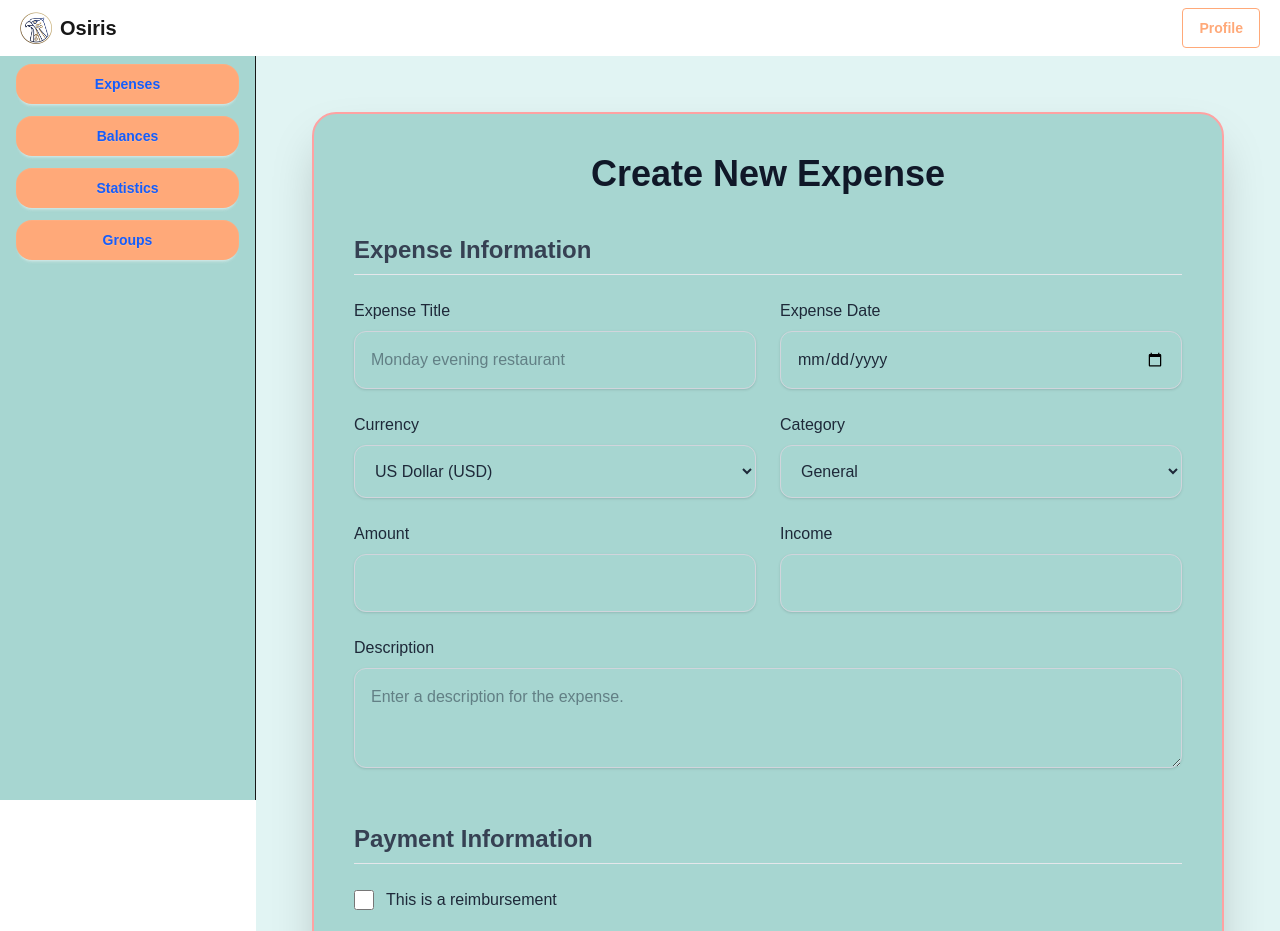
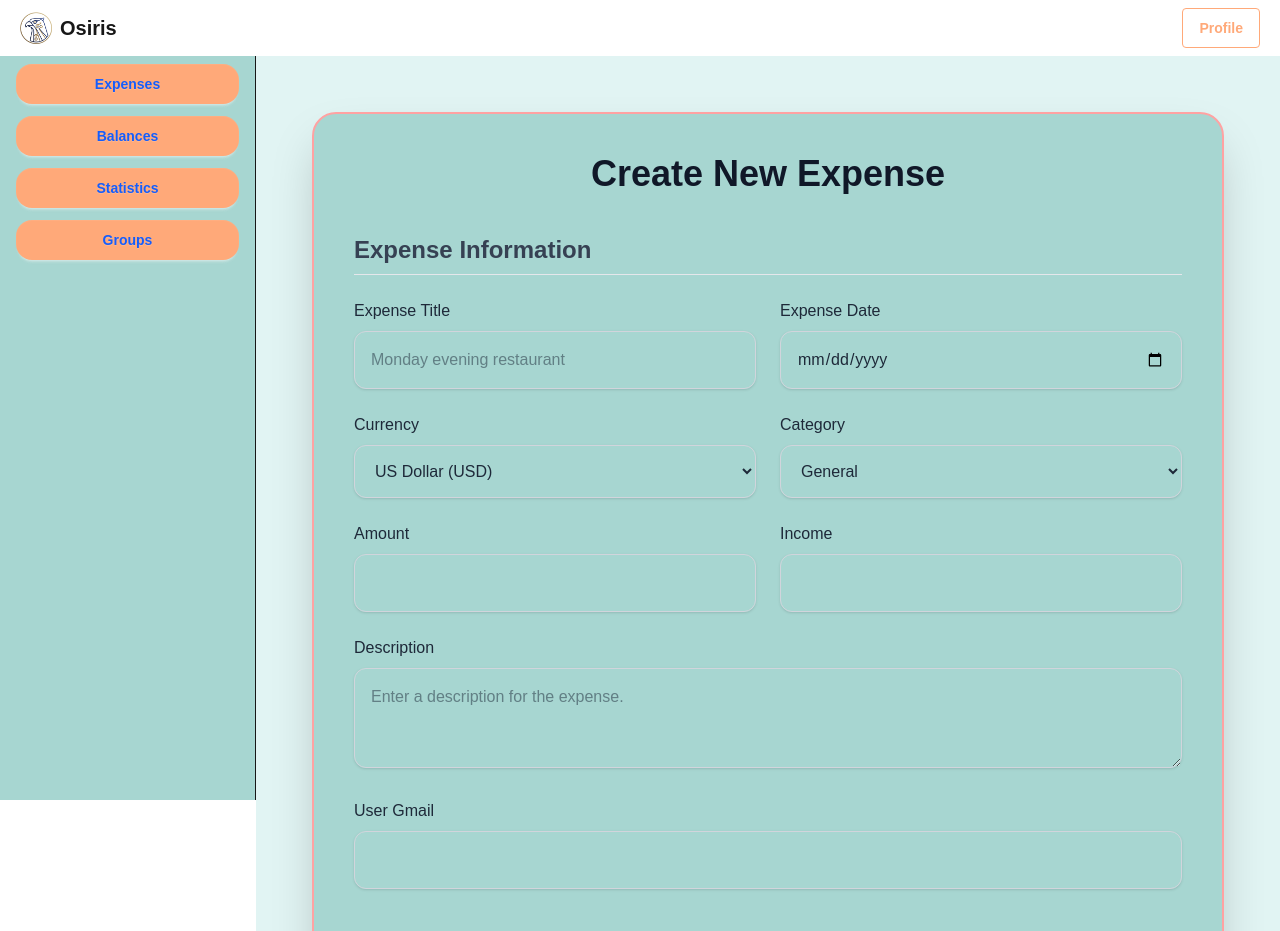
Before and after one commit to mdsheikhmohaimenulislam/Osiris, a Next.js app: page /dashboard/expenses/create in a window 1280 px wide. Shown: the top 931 px of the page. Built offline with nearby package versions, Linux system fonts and the light colour scheme; no server answers.

Commit message:
user email fild showing from page

```diff
--- a/src/app/api/auth/route.ts
+++ b/src/app/api/auth/route.ts
@@ -1,6 +1,9 @@
 import dbConnect, { collectionNameObj } from "@/lib/dbConnect";
+import { getServerSession } from "next-auth";
 import { NextResponse } from "next/server";
+import { authOption } from "./[...nextauth]/route";
 
+// expenseCollection
 export const POST = async (req: Request) => {
   try {
     const body = await req.json();
@@ -35,3 +38,17 @@ export const POST = async (req: Request) => {
     );
   }
 };
+
+export const GET = async (req: Request) => {
+  const session = await getServerSession(authOption);
+
+  if (!session || Object.keys(session).length === 0) {
+    return NextResponse.json(
+      { success: false, message: "Request body is empty" },
+      { status: 400 }
+    );
+  }
+  console.log("usr1 data",session);
+
+  return NextResponse.json({});
+};
--- a/src/app/dashboard/components/AddFrom/page.tsx
+++ b/src/app/dashboard/components/AddFrom/page.tsx
@@ -1,7 +1,12 @@
+import { Session } from "next-auth";
 import { FormEvent } from "react";
 
+interface AddFromProps {
+  handleFromSubmit: (e: FormEvent<HTMLFormElement>) => void;
+  session: Session | null;
+}
 
-export default function AddFrom({handleFromSubmit}:{handleFromSubmit: (e: FormEvent<HTMLFormElement>) => void}) {
+export default function AddFrom({ handleFromSubmit, session }: AddFromProps) {
   return (
     <div className=" m-10  p-10 bg-secondary rounded-3xl shadow-2xl border-2 border-red-300 text-gray-800">
       <h1 className="text-4xl font-bold mb-10 text-center text-gray-900">
@@ -87,6 +92,16 @@ export default function AddFrom({handleFromSubmit}:{handleFromSubmit: (e: FormEv
               className="w-full p-4 border border-gray-300 rounded-xl shadow-sm focus:ring-2 focus:ring-blue-400 focus:border-transparent transition min-h-[100px]"
             />
           </div>
+          <div>
+            <label className="block font-medium mb-2">User Gmail</label>
+            <input
+              type="email"
+              name="email"
+              defaultValue={session?.user?.email ?? ""}
+              readOnly
+              className="w-full p-4 border border-gray-300 rounded-xl shadow-sm transition"
+            />
+          </div>
         </section>
 
         {/* Payment Info */}
@@ -108,7 +123,6 @@ export default function AddFrom({handleFromSubmit}:{handleFromSubmit: (e: FormEv
             <div>
               <label className="block font-medium mb-2">Paid By</label>
               <div>
-
                 <input
                   type="text"
                   name="PaidBy"
@@ -164,7 +178,6 @@ export default function AddFrom({handleFromSubmit}:{handleFromSubmit: (e: FormEv
           </h2>
 
           <div>
-
             <input
               type="text"
               name="Participants"
--- a/src/app/dashboard/expenses/create/page.tsx
+++ b/src/app/dashboard/expenses/create/page.tsx
@@ -4,10 +4,13 @@ import DashboardLayout from "@/components/DashboardLayout";
 import AddFrom from "../../components/AddFrom/page";
 import { FormEvent } from "react";
 import toast from "react-hot-toast";
+import { useSession } from "next-auth/react";
 
 export default function CreateExpensePage() {
+  const { data: session } = useSession();
   const handleFromSubmit = async (e: FormEvent<HTMLFormElement>) => {
     e.preventDefault();
+
 
     const form = e.target as HTMLFormElement;
     const data = new FormData(form);
@@ -44,7 +47,7 @@ export default function CreateExpensePage() {
   return (
     <DashboardLayout>
       {/* Form */}
-      <AddFrom handleFromSubmit={handleFromSubmit} />
+      <AddFrom handleFromSubmit={handleFromSubmit} session={session} />
     </DashboardLayout>
   );
 }
```
Lines whose indentation alone changed are shown as unchanged.
